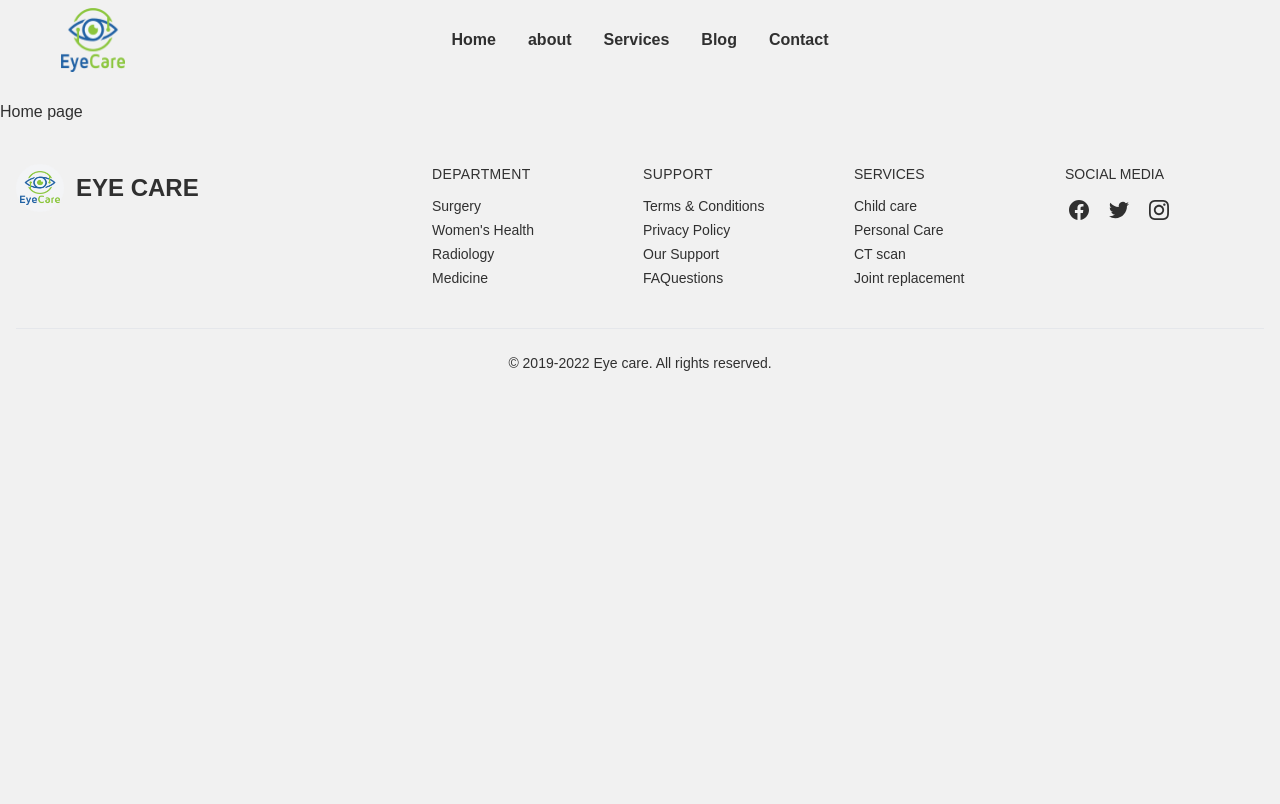
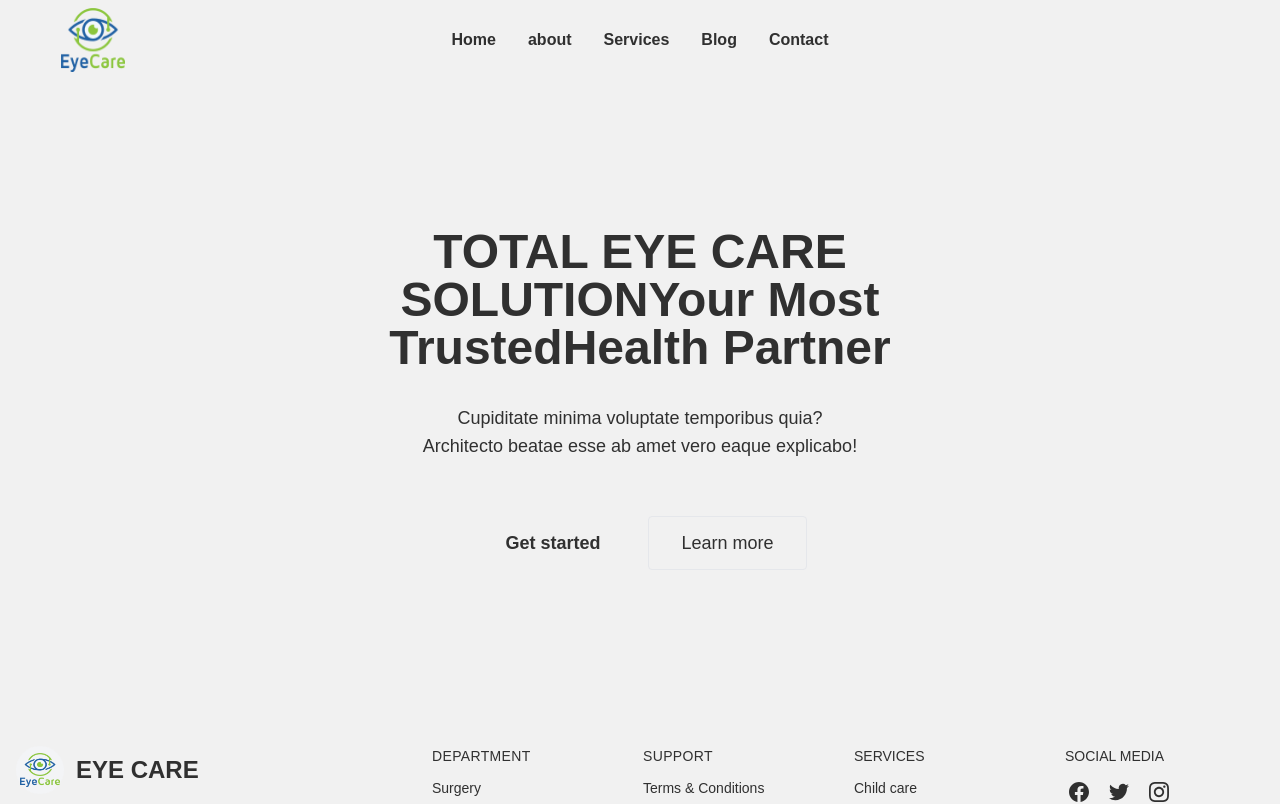
Before and after one commit to ismailjosim/eye-care-client, a React (Create React App) app: page / in a window 1280 px wide. Shown: the top 804 px of the page. Built offline with nearby package versions, Linux system fonts and the light colour scheme.

Commit message:
add hero section

```diff
--- /dev/null
+++ b/src/components/Pages/Home/Hero.jsx
@@ -0,0 +1,20 @@
+import React from 'react';
+
+const Hero = () => {
+    return (
+        <section className="dark:bg-gray-800 dark:text-gray-100">
+            <div className="container mx-auto flex flex-col items-center px-4 py-16 text-center md:py-32 md:px-10 lg:px-32 xl:max-w-3xl">
+                <h1 className="text-4xl font-bold leading-none sm:text-5xl">TOTAL EYE CARE SOLUTION
+                    <span className="dark:text-violet-400">Your Most Trusted</span>Health Partner
+                </h1>
+                <p className="px-8 mt-8 mb-12 text-lg">Cupiditate minima voluptate temporibus quia? Architecto beatae esse ab amet vero eaque explicabo!</p>
+                <div className="flex flex-wrap justify-center">
+                    <button className="px-8 py-3 m-2 text-lg font-semibold rounded dark:bg-violet-400 dark:text-gray-900">Get started</button>
+                    <button className="px-8 py-3 m-2 text-lg border rounded dark:text-gray-50 dark:border-gray-700">Learn more</button>
+                </div>
+            </div>
+        </section>
+    );
+};
+
+export default Hero;
--- a/src/components/Pages/Home/Home.jsx
+++ b/src/components/Pages/Home/Home.jsx
@@ -1,9 +1,10 @@
 import React from 'react';
+import Hero from './Hero';
 
 const Home = () => {
     return (
         <div>
-            <h2>Home page</h2>
+            <Hero />
         </div>
     );
 };
```
